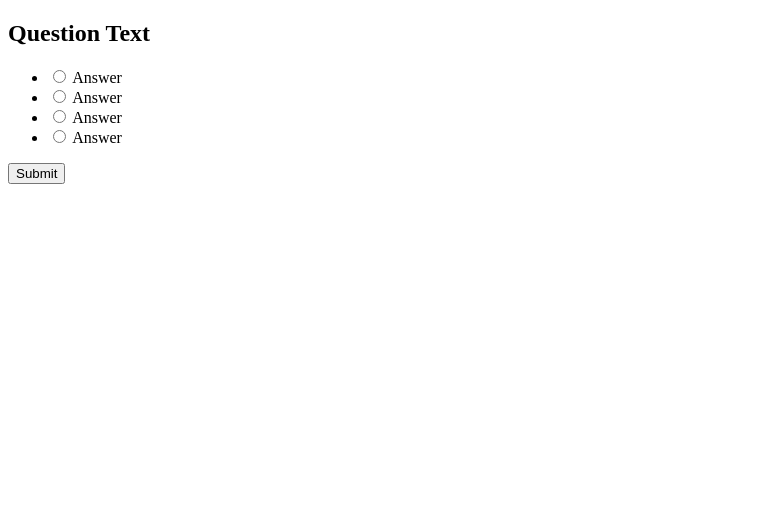
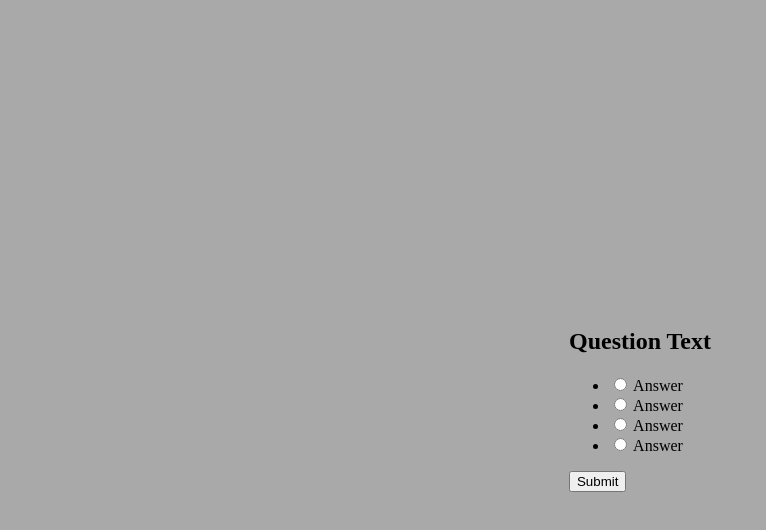
Before and after one commit to eimonto22/Brain-Rot-Quiz, a plain HTML site: page index.html in a window 1280 px wide. Shown: the whole page, without its empty margins (0-766 px from the left). Drawn offline with Linux system fonts and the light colour scheme; files that its build step writes are made by us from their sources; files whose address does not match are found by name.

Commit message:
added some styling to the css like adjusting everythin gto the center and adding color

```diff
--- a/assets/style.css
+++ b/assets/style.css
@@ -0,0 +1,12 @@
+*{
+    box-sizing: border-box;
+}
+body {
+    background-color: darkgray;
+    display: flex;
+    align-items: center;
+    justify-content: center;
+    height: 100vh;
+    overflow: hidden;
+    margin: 0;
+}
--- a/index.html
+++ b/index.html
@@ -4,7 +4,7 @@
     <meta charset="UTF-8" />
     <meta name="viewport" content="width=device-width, initial-scale=1.0" />
     <title>Brain Rot Quiz</title>
-    <link rel="stylesheet" href="style.css"
+    <link rel="stylesheet" href="./assets/style.css"
     <!--links the style.css -->
   </head>
   <body>
```
